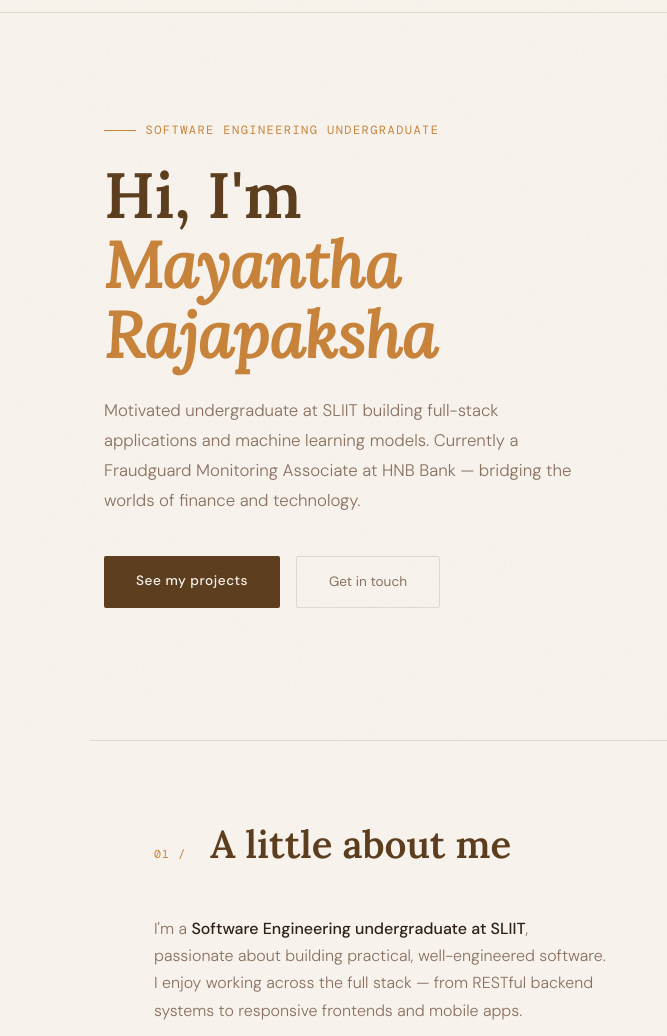
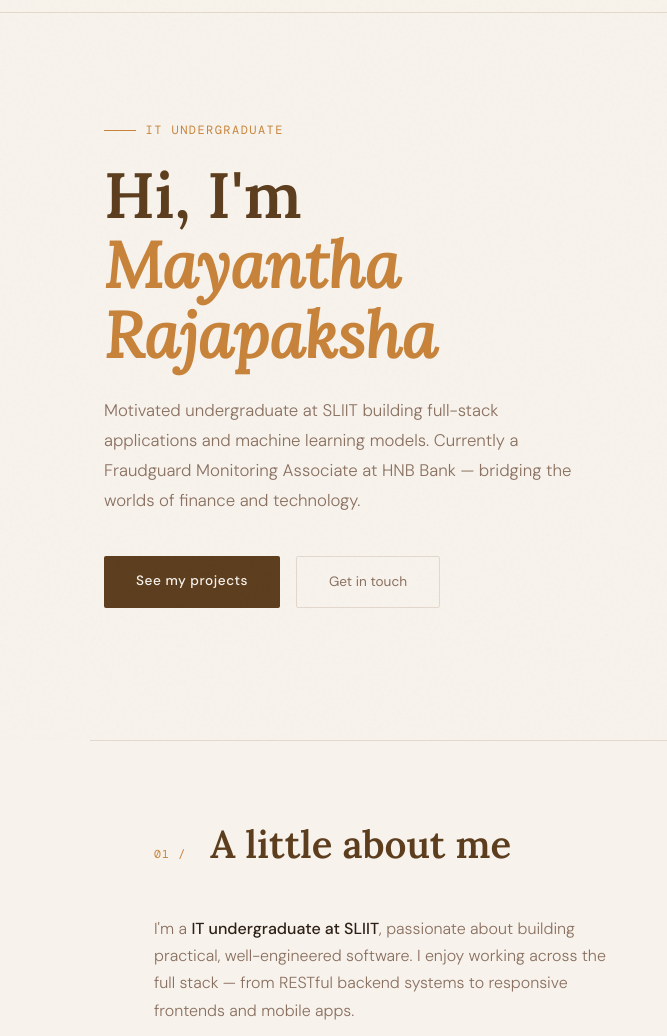
Before and after one commit to MAYANTHA2004/Mayantha-Rajapaksha, a plain HTML site: page index.html in a window 1280 px wide. Shown: the part 60-1096 px from the top of the page, 0-667 px from the left. Drawn offline with nearby package versions, Linux system fonts and the light colour scheme.

Commit message:
Update index.html

```diff
--- a/index.html
+++ b/index.html
@@ -3,7 +3,7 @@
 <head>
   <meta charset="UTF-8" />
   <meta name="viewport" content="width=device-width, initial-scale=1.0" />
-  <title>Mayantha Rajapaksha - Software Engineering Undergraduate</title>
+  <title>Mayantha Rajapaksha - IT Undergraduate</title>
   <link rel="preconnect" href="https://fonts.googleapis.com" />
   <link rel="preconnect" href="https://fonts.gstatic.com" crossorigin />
   <link href="https://fonts.googleapis.com/css2?family=Lora:ital,wght@0,400;0,600;1,400&family=DM+Mono:wght@400;500&family=DM+Sans:wght@300;400;500&display=swap" rel="stylesheet" />
@@ -602,7 +602,7 @@
   <!-- HERO -->
   <div class="hero">
     <div class="hero-text">
-      <div class="hero-label">Software Engineering Undergraduate</div>
+      <div class="hero-label">IT Undergraduate</div>
       <h1>Hi, I'm<br /><em>Mayantha<br/>Rajapaksha</em></h1>
       <p class="hero-desc">
         Motivated undergraduate at SLIIT building full-stack applications and machine learning models. Currently a Fraudguard Monitoring Associate at HNB Bank — bridging the worlds of finance and technology.
@@ -638,7 +638,7 @@
     <div class="about-grid">
       <div class="about-text reveal">
         <p>
-          I'm a <strong>Software Engineering undergraduate at SLIIT</strong>, passionate about building practical, well-engineered software. I enjoy working across the full stack — from RESTful backend systems to responsive frontends and mobile apps.
+          I'm a <strong>IT undergraduate at SLIIT</strong>, passionate about building practical, well-engineered software. I enjoy working across the full stack — from RESTful backend systems to responsive frontends and mobile apps.
         </p>
         <p>
           Alongside my studies, I currently work as a <strong>Fraudguard Monitoring Associate at Hatton National Bank</strong>, where I apply analytical and data-handling skills in a real-world financial environment.
@@ -848,7 +848,7 @@
   </section>
 
   <footer>
-    <p>© 2026 Mayantha Rajapaksha — Software Engineering Undergraduate · SLIIT · Sri Lanka</p>
+    <p>© 2026 Mayantha Rajapaksha — IT Undergraduate · SLIIT · Sri Lanka</p>
   </footer>
 
   <script>
```
